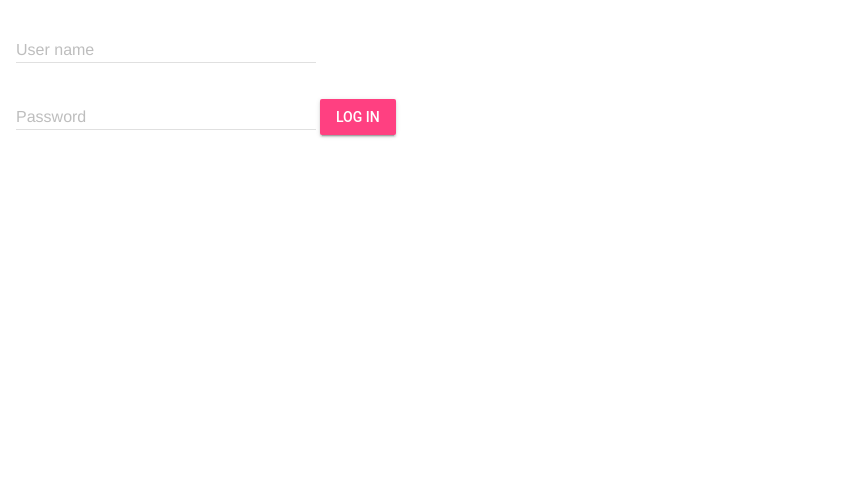
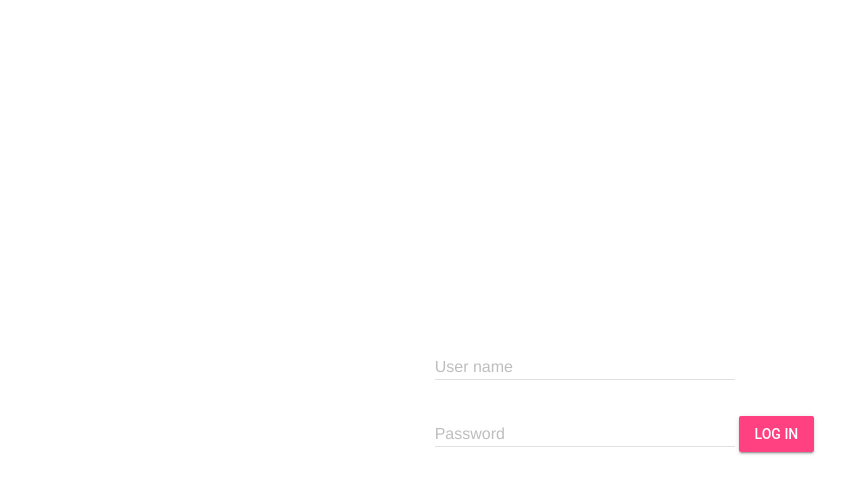
Before and after one commit to generic-github-user/fbla-competition-coding-programming, a plain HTML site: page src/login.html in a window 1280 px wide. Shown: the whole page, without its empty margins (0-862 px from the left). Drawn offline with Linux system fonts and the light colour scheme.

Commit message:
Center login fields on page

```diff
--- /dev/null
+++ b/src/css/login.css
@@ -0,0 +1,8 @@
+/*.mdl-grid.center-items {
+      justify-content: center;
+}*/
+body {
+      display: flex;
+      align-items: center;
+      justify-content: center;
+}
--- a/src/login.html
+++ b/src/login.html
@@ -8,11 +8,12 @@
       <link rel="stylesheet" href="./lib/mdl/material.min.css">
       <script src="./lib/mdl/material.min.js"></script>
       <link rel="stylesheet" href="https://fonts.googleapis.com/icon?family=Material+Icons">
+      <link rel="stylesheet" href="./css/login.css">
 </head>
 
 <body>
-      <div class="mdl-grid center-items">
-            <div class="mdl-cell mdl-cell--4-col">
+      <!-- <div class="mdl-grid center-items"> -->
+      <div class="mdl-cell mdl-cell--middle">
             <div class="mdl-textfield mdl-js-textfield">
                   <input class="mdl-textfield__input" type="text" id="user" pattern="^\S+@\S+$">
                   <label class="mdl-textfield__label" for="user">User name</label>
@@ -26,7 +27,7 @@
                   Log In
             </button>
       </div>
-      </div>
+      <!-- </div> -->
 </body>
 
 </html>
```
Lines whose indentation alone changed are shown as unchanged.
